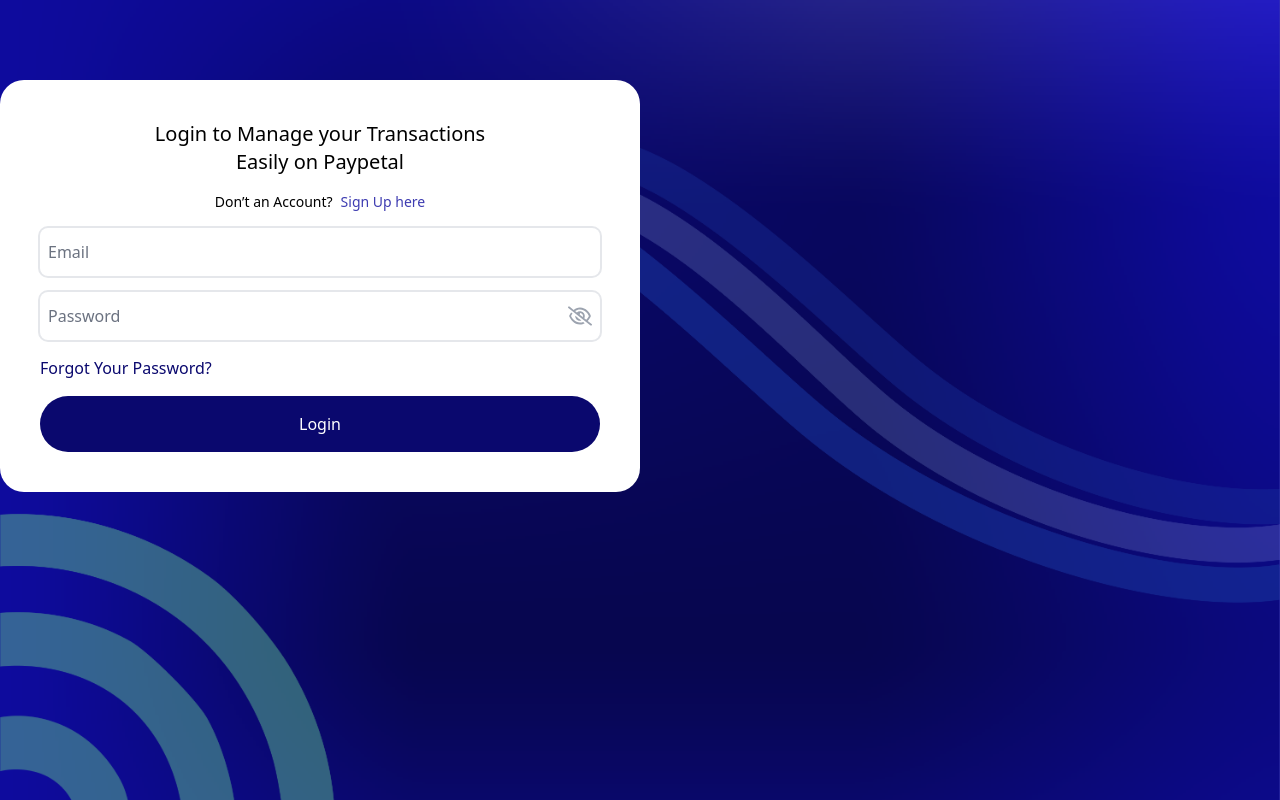
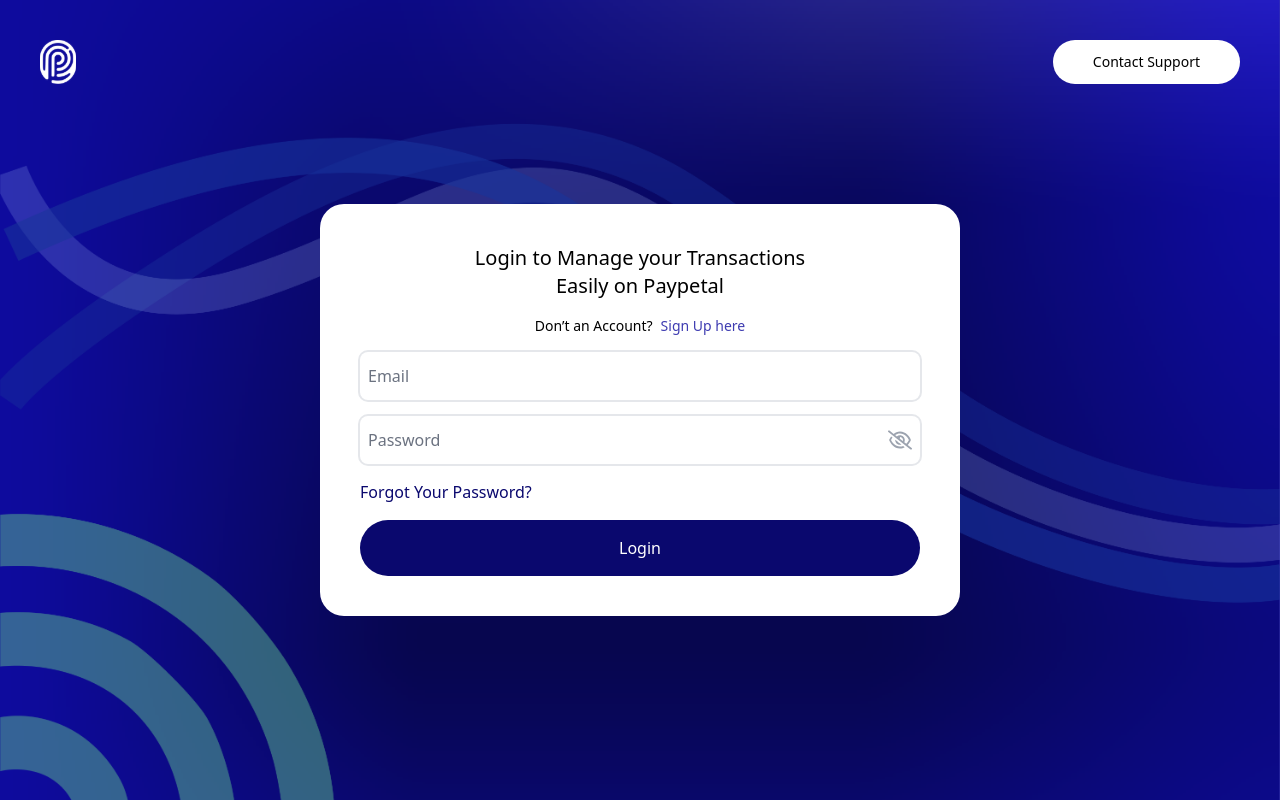
Before and after one commit to PayPetal/merchant-dashboard, a React (Create React App) app: page /login in a window 1280 px wide. Built offline with nearby package versions, Linux system fonts and the light colour scheme.

Commit message:
update layout

```diff
--- a/src/layout/authlayout/index.js
+++ b/src/layout/authlayout/index.js
@@ -1,10 +1,12 @@
-import React from 'react'
+import Nav from "Component/Auth/Nav";
+import React from "react";
 
 //we are going to pass anything it wraps has a child prop
-export default function Authlayout({children}) {
+export default function Authlayout({ children }) {
   return (
-    <div className='bg-bg-img h-screen  bg-no-repeat bg-cover bg-link-a  overflow-hidden'>
-        {children}
+    <div className="bg-bg-img h-screen  bg-no-repeat bg-cover bg-link-a  overflow-hidden">
+      <Nav />
+      <div className="flex justify-center">{children}</div>
     </div>
-  )
+  );
 }
```
